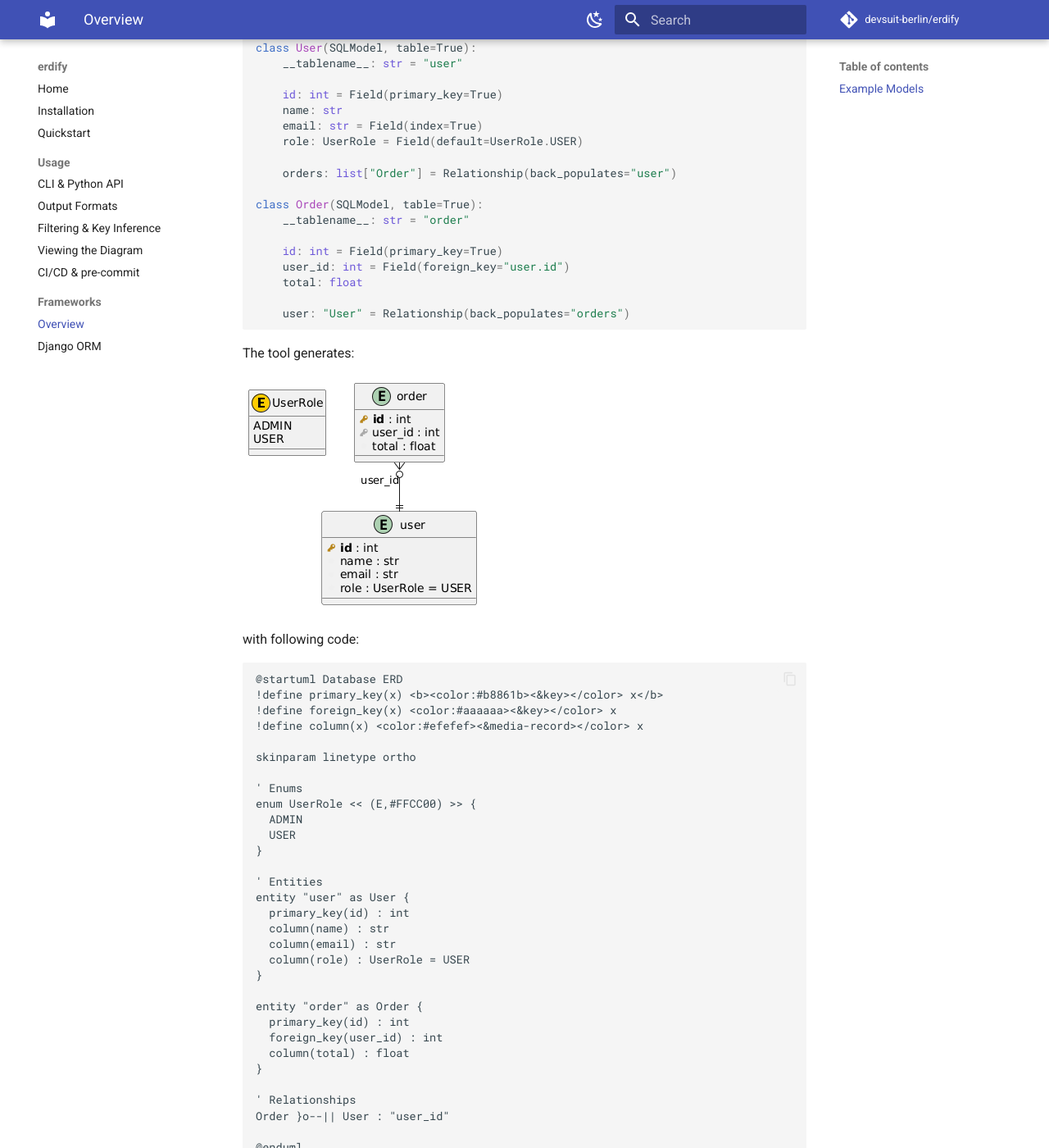
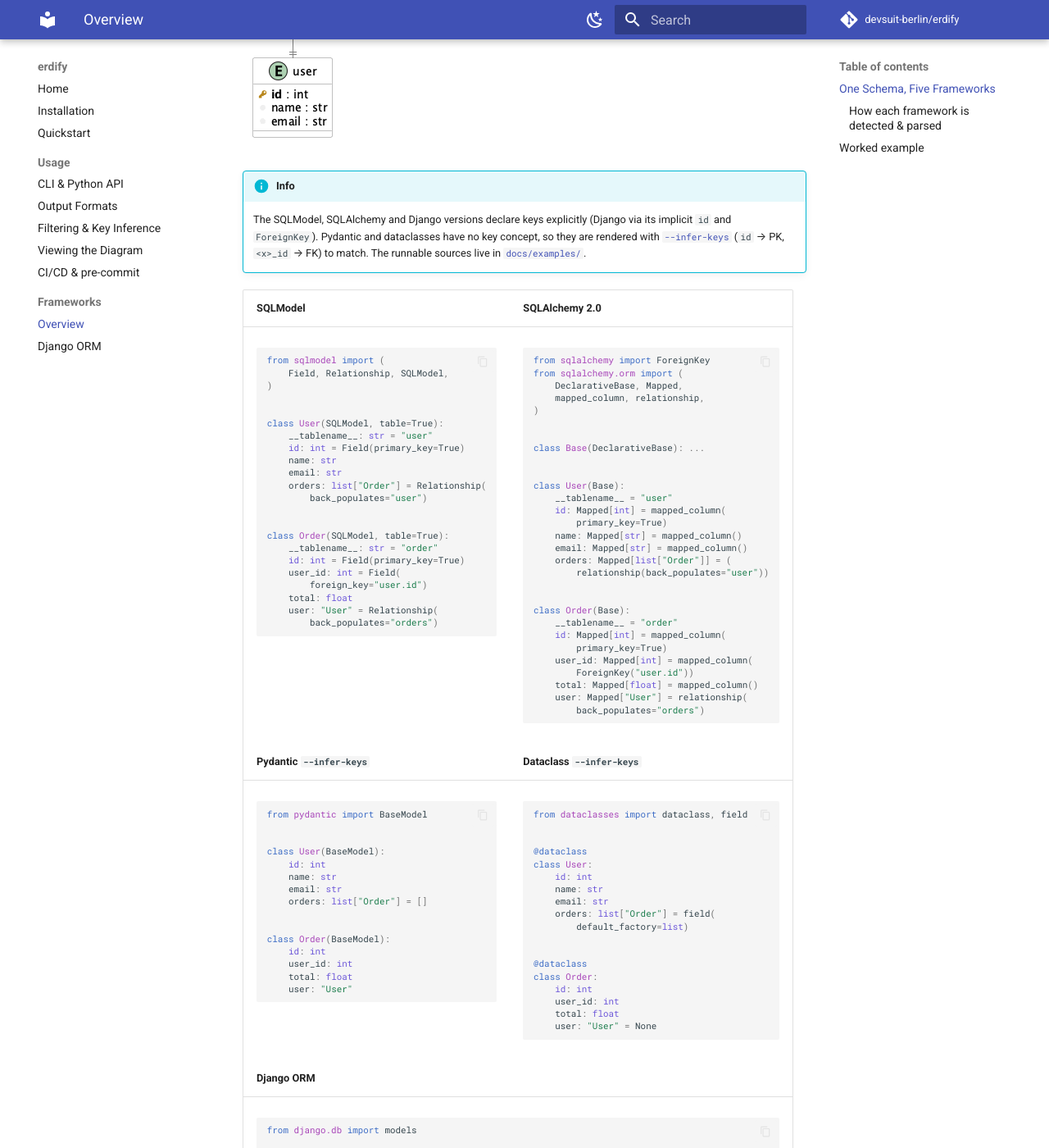
Before and after one commit to devsuit-berlin/erdify, an MkDocs documentation site: the page built from docs/frameworks/index.md, in a window 1280 px wide and 1400 px high, scrolled down 509 px. Shown: the whole window at 82% size. Built offline with MkDocs 1.6.1 and Material for MkDocs 9.7.7, drawn with Linux system fonts in a browser that asks for light colours; comment, search, counter and statistics services are not loaded; some of the changed text lies outside the part shown.

Commit message:
docs: canonical framework comparison on the docs site (#80)
## What

Make the docs site the single source of truth for the **One Schema, Five
Frameworks** comparison.

Previously the comparison + detection table lived only in the README,
and the docs linked *out* to GitHub for it — a circular dependency now
that erdify.devsuit.io is the canonical home.

## Changes

- **`frameworks/index.md`**: full side-by-side comparison +
detection/parsing table + mixins note moved here. Rendered as an HTML
table via the **`md_in_html`** markdown extension, so the code cells
stay genuine **side-by-side columns** (not a tabbed, one-at-a-time
view).
- **`README.md`**: condensed to a teaser — hero image + link to the docs
comparison. No snippet duplication → the two surfaces can't drift.
- **`index.md`**: fixed the contents entry that still pointed at the
README.
- **`mkdocs.yml`**: enable `md_in_html`.

## Verification

- Previewed locally via `mkdocs serve` — side-by-side columns render
correctly.
- `mkdocs build --strict` passes (no broken links); code renders inside
table cells (no literal fences leaked).

🤖 Generated with [Claude Code](https://claude.com/claude-code)

Co-authored-by: Claude Opus 4.8 (1M context) <noreply@anthropic.com>

````diff
--- a/docs/frameworks/index.md
+++ b/docs/frameworks/index.md
@@ -1,12 +1,178 @@
 # Frameworks Overview
 
 erdify recognizes five model frameworks from source and renders them into the
-same ERD format. For the side-by-side framework comparison and the
-detection/parsing table, see the [main README](https://github.com/devsuit-berlin/erdify/blob/main/README.md#-one-schema-five-frameworks).
-This page shows a worked example with the generated PlantUML output; for
-Django-specific details see [Django ORM](django.md).
+same ERD format. This page shows the five frameworks side by side, how each is
+detected, and a worked example with the generated PlantUML. For Django-specific
+parsing details see [Django ORM](django.md).
 
-## Example Models
+## One Schema, Five Frameworks
+
+The snippets below all describe the **same** `User` / `Order` schema — only the
+syntax differs. Each one produces the **identical** diagram:
+
+![Framework comparison ERD](../examples/erd.png "The same ERD from all five frameworks")
+
+!!! info
+
+    The SQLModel, SQLAlchemy and Django versions declare keys explicitly (Django
+    via its implicit `id` and `ForeignKey`). Pydantic and dataclasses have no key
+    concept, so they are rendered with [`--infer-keys`](../usage/filtering.md)
+    (`id` → PK, `<x>_id` → FK) to match. The runnable sources live in
+    [`docs/examples/`](https://github.com/devsuit-berlin/erdify/tree/main/docs/examples).
+
+<table>
+<tr><th>SQLModel</th><th>SQLAlchemy 2.0</th></tr>
+<tr><td markdown="1">
+
+```python
+from sqlmodel import (
+    Field, Relationship, SQLModel,
+)
+
+
+class User(SQLModel, table=True):
+    __tablename__: str = "user"
+    id: int = Field(primary_key=True)
+    name: str
+    email: str
+    orders: list["Order"] = Relationship(
+        back_populates="user")
+
+
+class Order(SQLModel, table=True):
+    __tablename__: str = "order"
+    id: int = Field(primary_key=True)
+    user_id: int = Field(
+        foreign_key="user.id")
+    total: float
+    user: "User" = Relationship(
+        back_populates="orders")
+```
+
+</td><td markdown="1">
+
+```python
+from sqlalchemy import ForeignKey
+from sqlalchemy.orm import (
+    DeclarativeBase, Mapped,
+    mapped_column, relationship,
+)
+
+
+class Base(DeclarativeBase): ...
+
+
+class User(Base):
+    __tablename__ = "user"
+    id: Mapped[int] = mapped_column(
+        primary_key=True)
+    name: Mapped[str] = mapped_column()
+    email: Mapped[str] = mapped_column()
+    orders: Mapped[list["Order"]] = (
+        relationship(back_populates="user"))
+
+
+class Order(Base):
+    __tablename__ = "order"
+    id: Mapped[int] = mapped_column(
+        primary_key=True)
+    user_id: Mapped[int] = mapped_column(
+        ForeignKey("user.id"))
+    total: Mapped[float] = mapped_column()
+    user: Mapped["User"] = relationship(
+        back_populates="orders")
+```
+
+</td></tr>
+<tr><th>Pydantic <code>--infer-keys</code></th><th>Dataclass <code>--infer-keys</code></th></tr>
+<tr><td markdown="1">
+
+```python
+from pydantic import BaseModel
+
+
+class User(BaseModel):
+    id: int
+    name: str
+    email: str
+    orders: list["Order"] = []
+
+
+class Order(BaseModel):
+    id: int
+    user_id: int
+    total: float
+    user: "User"
+```
+
+</td><td markdown="1">
+
+```python
+from dataclasses import dataclass, field
+
+
+@dataclass
+class User:
+    id: int
+    name: str
+    email: str
+    orders: list["Order"] = field(
+        default_factory=list)
+
+
+@dataclass
+class Order:
+    id: int
+    user_id: int
+    total: float
+    user: "User" = None
+```
+
+</td></tr>
+<tr><th colspan="2">Django ORM</th></tr>
+<tr><td colspan="2" markdown="1">
+
+```python
+from django.db import models
+
+
+class User(models.Model):       # implicit `id` PK; CharField/EmailField -> str
+    name = models.CharField(max_length=100)
+    email = models.EmailField()
+
+    class Meta:
+        db_table = "user"
+
+
+class Order(models.Model):
+    user = models.ForeignKey(    # -> user_id : int foreign key column
+        User, on_delete=models.CASCADE)
+    total = models.FloatField()  # -> float
+
+    class Meta:
+        db_table = "order"
+```
+
+</td></tr>
+</table>
+
+### How each framework is detected & parsed
+
+| Framework | Detected by | Keys | Relationships |
+| --------- | ----------- | ---- | ------------- |
+| SQLModel | `table=True` | `Field(primary_key=…, foreign_key=…)` | `Relationship()` |
+| SQLAlchemy 2.0 | `__tablename__` + `Mapped[...]` columns | `mapped_column(primary_key=…)`, `ForeignKey(...)` | `relationship()` (lowercase) |
+| Django ORM | `models.Model` subclass | `primary_key=True` or implicit `id`, `ForeignKey`/`OneToOneField` | `ForeignKey` (N:1), `OneToOneField` (1:1), `ManyToManyField` (M:N, incl. `through=`) |
+| Pydantic | `BaseModel` subclass (incl. transitive) | `--infer-keys` only | nested model refs (`user: User`, `list["Order"]`) |
+| Dataclass | `@dataclass` decorator | `--infer-keys` only | nested model refs |
+
+!!! info
+
+    Mixins / abstract bases (e.g. a SQLAlchemy mixin without `__tablename__`, or a
+    Django `class Meta: abstract = True` base) are not drawn as tables, but their
+    columns are inherited into concrete entities.
+
+## Worked example
 
 Given these SQLModel definitions:
 
--- a/mkdocs.yml
+++ b/mkdocs.yml
@@ -44,6 +44,7 @@ nav:
 
 markdown_extensions:
   - admonition
+  - md_in_html
   - toc:
       permalink: true
   - pymdownx.highlight
````
Also changed, not shown: README.md (+7 -159 lines), docs/index.md (+1 -1 lines).
